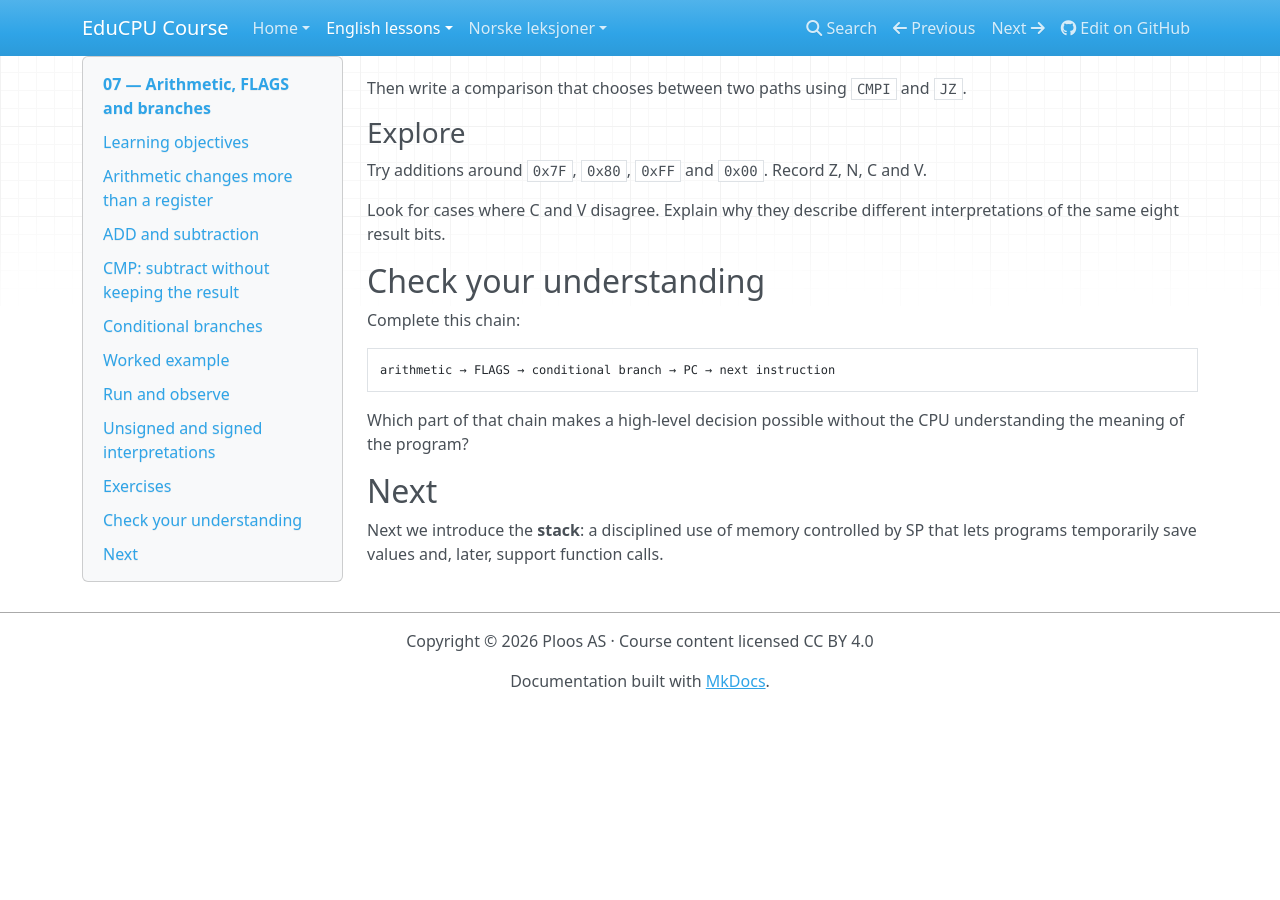
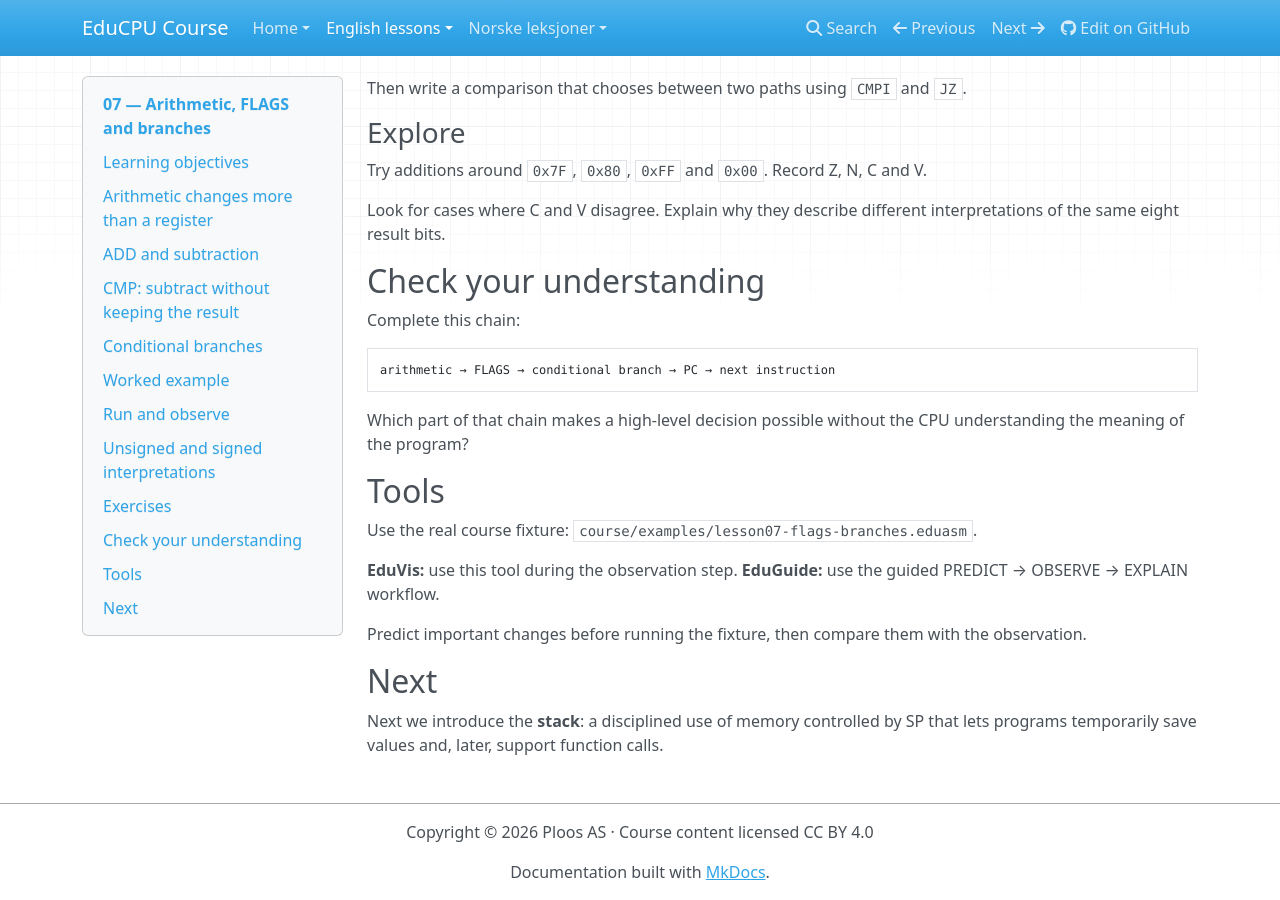
Before and after one commit to Ploos-AS/EduCPU, an MkDocs documentation site: the page built from course/en/lessons/07-arithmetic-flags-branches.md, in a window 1280 px wide and 900 px high, scrolled down 2511 px. Built offline with MkDocs 1.6.1, drawn with Linux system fonts in a browser that asks for light colours; nearby versions of some CDN libraries; before the commit the page ends 3220 px from its top, so only the background shows below that.

Commit message:
Pedagogy: expose tools and fixture in 07-arithmetic-flags-branches.md

```diff
--- a/course/en/lessons/07-arithmetic-flags-branches.md
+++ b/course/en/lessons/07-arithmetic-flags-branches.md
@@ -134,6 +134,14 @@
 
 Which part of that chain makes a high-level decision possible without the CPU understanding the meaning of the program?
 
+## Tools
+
+Use the real course fixture: `course/examples/lesson07-flags-branches.eduasm`.
+
+**EduVis:** use this tool during the observation step. **EduGuide:** use the guided PREDICT → OBSERVE → EXPLAIN workflow.
+
+Predict important changes before running the fixture, then compare them with the observation.
+
 ## Next
 
 Next we introduce the **stack**: a disciplined use of memory controlled by SP that lets programs temporarily save values and, later, support function calls.
```
